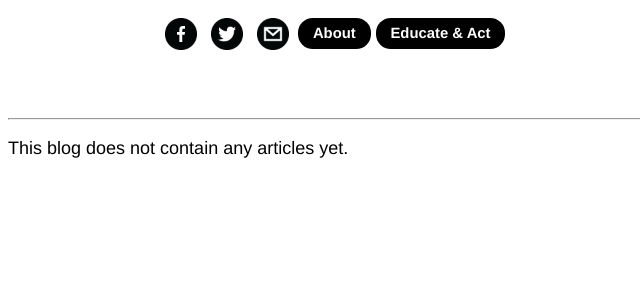
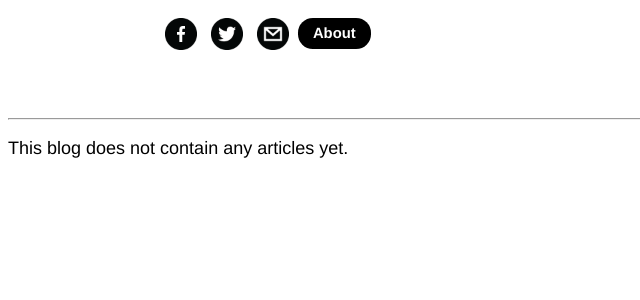
Before and after one commit to andosteinmetz/twohoursaweek, a PHP site: template kirby/site/templates/blog.php in a window 1280 px wide. Shown: the top 300 px of the page, without its empty margins (0-640 px from the left). Run offline with PHP 8.4, Linux system fonts and the light colour scheme; the template is opened without the code that fills it, so the values that code supplies are empty; some libraries are stand-ins or nearby versions.

Commit message:
removed educate & act link from header

```diff
--- a/kirby/site/snippets/header.php
+++ b/kirby/site/snippets/header.php
@@ -55,7 +55,6 @@ height="0" width="0" style="display:none;visibility:hidden"></iframe></noscript>
         <a href="https://twitter.com/2hoursaweek/" target="_blank"><img src="/assets/images/dark-twitter-96.png"></a>
         <a href="mailto:twohoursaweek@gmail.com"><img src="/assets/images/dark-forwardtofriend-96.png"></a>
         <a href="/about" class="footer-link">About</a>
-        <a href="/educate-and-act" class="footer-link">Educate &amp; Act</a>
         <?php echo snippet('donate-button'); ?>
     </div>
     <h1><a href="/"><?php echo $site->title(); ?></a></h1>
```
